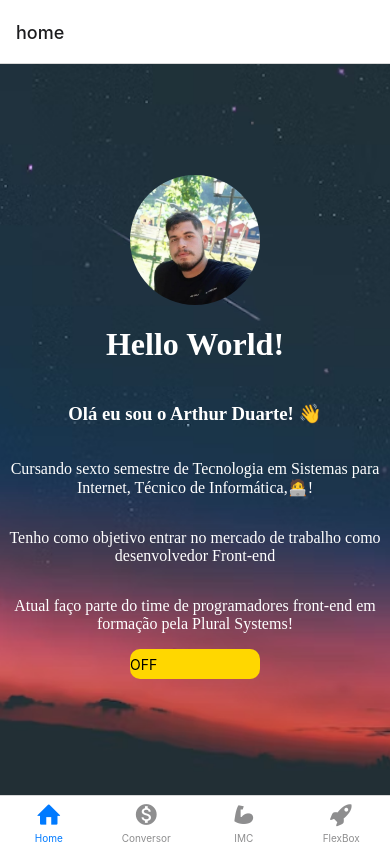
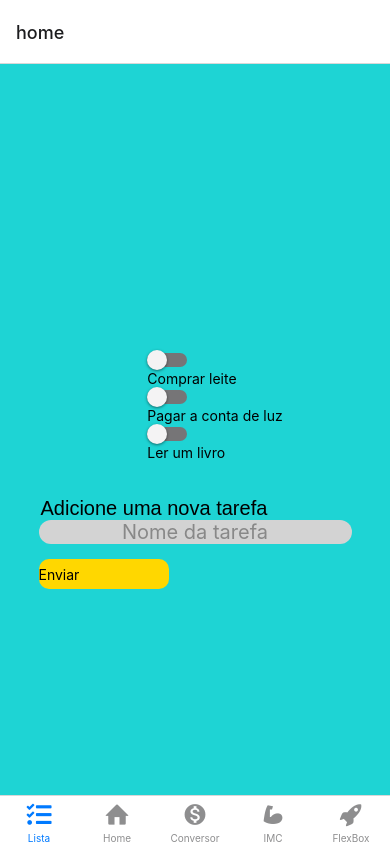
Before and after one commit to duarte-arthur21/TasksList, a React Native app: screen /Lista in a window 390 px wide. Built offline with nearby package versions, Linux system fonts and the light colour scheme.

Commit message:
Alterando função handleNewsSubmit

```diff
--- a/App.js
+++ b/App.js
@@ -3,6 +3,7 @@ import Home from "./src/pages/Home";
 import Flexbox from "./src/pages/Flexbox";
 import IMC from "./src/pages/IMC";
 import Conversor from "./src/pages/Conversor";
+import TodoList from "./src/pages/TodoList";
 import { NavigationContainer } from "@react-navigation/native";
 import { createNativeStackNavigator } from "@react-navigation/native-stack";
 
@@ -11,6 +12,7 @@ import {
   Entypo,
   MaterialIcons,
   MaterialCommunityIcons,
+  FontAwesome5,
 } from "@expo/vector-icons";
 
 const Stack = createNativeStackNavigator();
@@ -19,6 +21,16 @@ const Tab = createBottomTabNavigator();
 function MyTabs() {
   return (
     <Tab.Navigator>
+      <Tab.Screen
+        name="Lista"
+        component={TodoList}
+        options={{
+          headerShown: false,
+          tabBarIcon: ({ color, size }) => (
+            <FontAwesome5 name="tasks" size={size} color={color} />
+          ),
+        }}
+      />
       <Tab.Screen
         name="Home"
         component={Home}
--- /dev/null
+++ b/src/Components/AddTaskForm/index.js
@@ -0,0 +1,23 @@
+import React from "react";
+import { View } from "react-native";
+import { Button } from "../Button";
+import { Input } from "../Input";
+
+function AddTaskForm(props) {
+  const { onPress, value, onChangeText } = props;
+
+  return (
+    <View>
+      <Input
+        titulo="Adicione uma nova tarefa"
+        texto="Nome da tarefa"
+        onChangeText={onChangeText}
+        value={value}
+      />
+
+      <Button variant="info" titulo="Enviar" onPress={onPress} />
+    </View>
+  );
+}
+
+export { AddTaskForm };
--- a/src/Components/Input/index.js
+++ b/src/Components/Input/index.js
@@ -3,13 +3,14 @@ import { View, Text, TextInput } from "react-native";
 import { StyleSheet } from "react-native";
 
 function Input(props) {
+  const { titulo, texto, onChangeText } = props;
   return (
     <View>
-      <Text style={estilo.titulo}>{props.titulo}</Text>
+      <Text style={estilo.titulo}>{titulo}</Text>
       <TextInput
         style={estilo.textInput}
-        placeholder={props.texto}
-        onChangeText={props.onChangeText}
+        placeholder={texto}
+        onChangeText={onChangeText}
       />
     </View>
   );
--- /dev/null
+++ b/src/Components/Task/index.js
@@ -0,0 +1,28 @@
+import React, { useState } from "react";
+import { View, Switch, Text } from "react-native";
+
+function Task(props) {
+  const { name, completed, onCompleted } = props;
+  const [isChecked, setIsChecked] = useState(false);
+
+  const toggleSwitch = () => {
+    setIsChecked((previousState) => !previousState);
+  };
+
+  return (
+    <View>
+      <Switch
+        trackColor={{ false: "#767577", true: "#81b0ff" }}
+        thumbColor={isChecked ? "#f5dd4b" : "#f4f3f4"}
+        ios_backgroundColor="#3e3e3e"
+        onValueChange={toggleSwitch}
+        value={isChecked}
+        defaultChecked={completed}
+        onChange={onCompleted}
+      />
+      <Text>{name}</Text>
+    </View>
+  );
+}
+
+export { Task };
--- a/src/pages/Home/index.js
+++ b/src/pages/Home/index.js
@@ -19,26 +19,22 @@ export default function Home() {
               style={styles.Perfil}
             />
           </View>
-
-          <h1>Hello World!</h1>
+          <h1 style={{ color: "#FFD700" }}>Hello World!</h1>
           <View>
             <h3>Olá eu sou o Arthur Duarte! 👋</h3>
           </View>
-          <p>
+          <p style={{ padding: 10 }}>
             Cursando sexto semestre de Tecnologia em Sistemas para Internet,
             Técnico de Informática,🧑‍💻!
           </p>
-
-          <p>
+          <p style={{ padding: 10 }}>
             Tenho como objetivo entrar no mercado de trabalho como desenvolvedor
             Front-end
           </p>
-
-          <p>
+          <p style={{ padding: 10 }}>
             Atual faço parte do time de programadores front-end em formação pela
             Plural Systems!
           </p>
-
           <View style={styles.Container}>
             <Button titulo={`${toggleValue}`} onPress={toggle} variant="info" />
           </View>
--- /dev/null
+++ b/src/pages/TodoList/index.js
@@ -0,0 +1,57 @@
+import React, { useState } from "react";
+import { Task } from "../../Components/Task";
+import { AddTaskForm } from "../../Components/AddTaskForm";
+import { StyleSheet, View } from "react-native-web";
+
+function TodoList() {
+  const [task, setTask] = useState("");
+  const [tasks, setTasks] = useState([
+    { name: "Comprar leite", completed: false },
+    { name: "Pagar a conta de luz", completed: false },
+    { name: "Ler um livro", completed: true },
+  ]);
+
+  function handleTaskCompletion(index) {
+    const newTasks = [...tasks];
+    newTasks[index].completed = !newTasks[index].completed;
+  }
+
+  function handleNewTaskSubmit() {
+    const newTasks = { task, completed: false };
+    setTasks([...tasks, newTasks]);
+  }
+
+  return (
+    <View style={styles.MyList}>
+      <ul>
+        {tasks.map((task, index) => (
+          <Task
+            key={index}
+            name={task.name}
+            completed={task.completed}
+            onCompletion={() => handleTaskCompletion(index)}
+          />
+        ))}
+      </ul>
+
+      <AddTaskForm
+        onChangeText={setTask}
+        value={task}
+        onPress={handleNewTaskSubmit}
+      />
+    </View>
+  );
+}
+
+export default TodoList;
+
+const styles = StyleSheet.create({
+  MyList: {
+    position: "relative",
+    justifyContent: " center",
+    textAlign: "center",
+    alignItems: "center",
+    backgroundColor: "#1ed4d4",
+    height: "50rem",
+  },
+});
```
